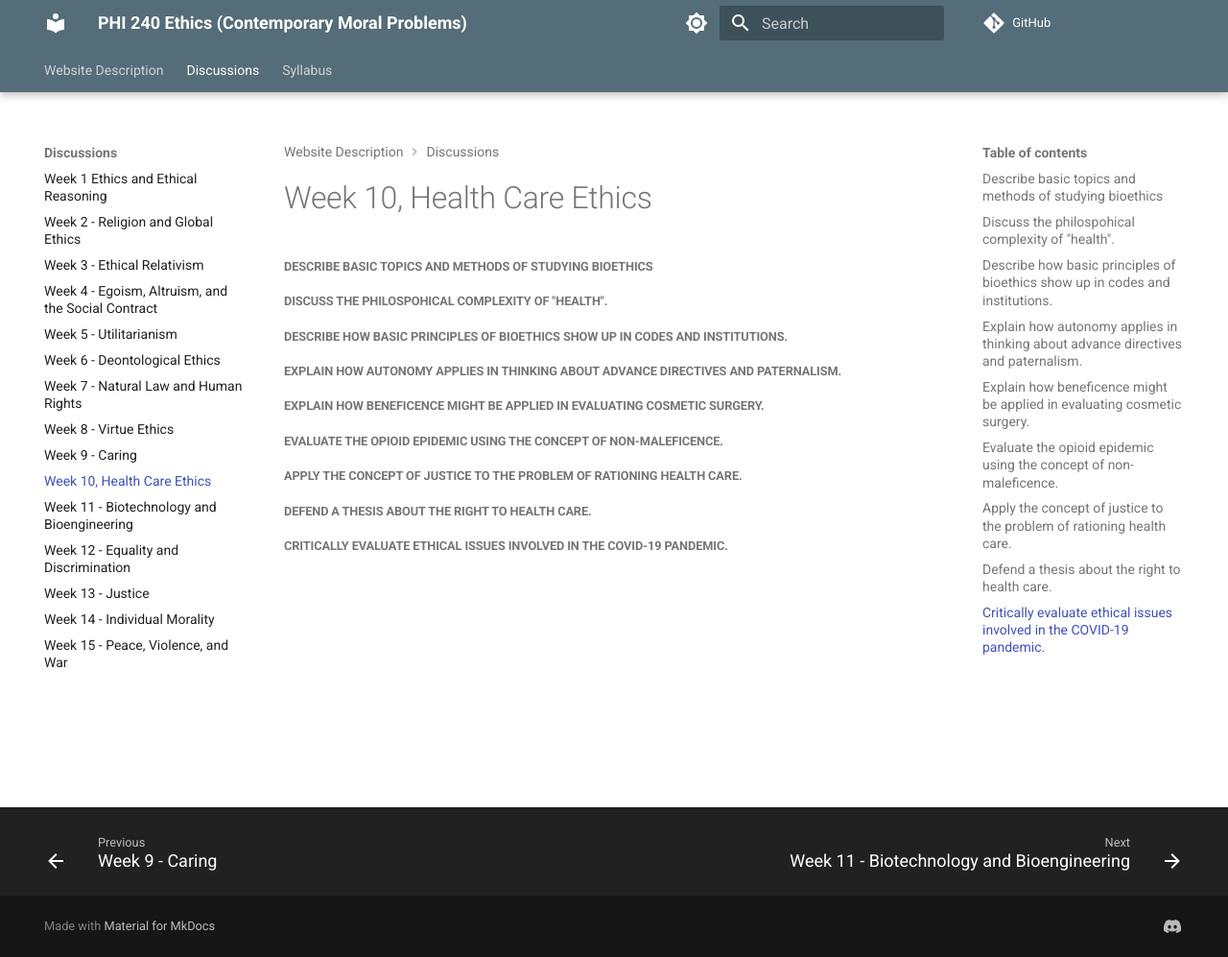
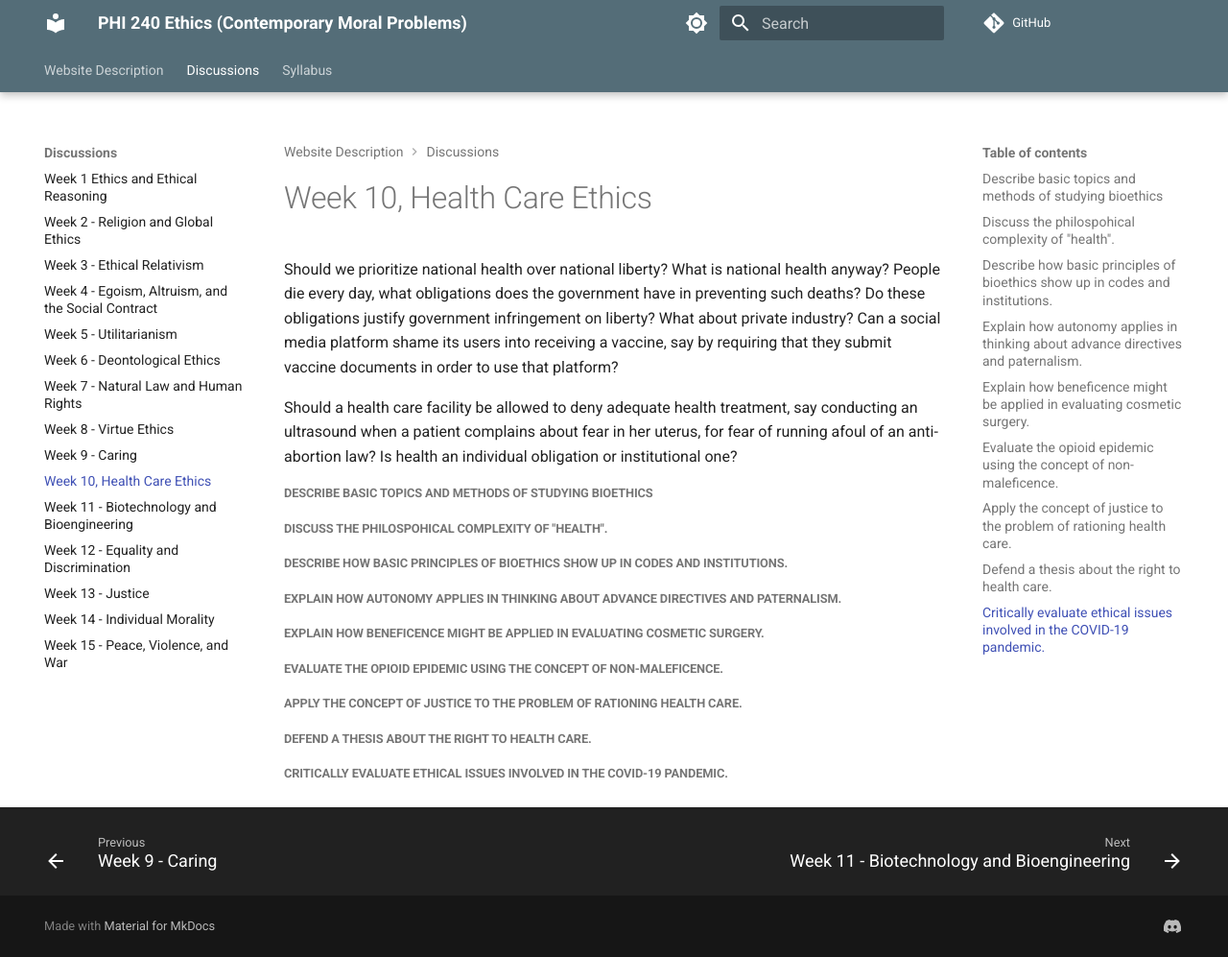
Before and after one commit to montaque-reynolds/montaque-reynolds.github.io, an MkDocs documentation site: the page built from docs/Discussions/week-10.md, in a window 1280 px wide and 997 px high. Shown: the whole window at 96% size. Built offline with MkDocs 1.6.1 and Material for MkDocs 9.7.7, drawn with Linux system fonts in a browser that asks for light colours; comment, search, counter and statistics services are not loaded.

Commit message:
add health care, fix title

```diff
--- a/docs/Discussions/week-10.md
+++ b/docs/Discussions/week-10.md
@@ -1,4 +1,8 @@
 # Week 10, Health Care Ethics
+
+Should we prioritize national health over national liberty? What is national health anyway? People die every day, what obligations does the government have in preventing such deaths? Do these obligations justify government infringement on liberty? What about private industry? Can a social media platform shame its users into receiving a vaccine, say by requiring that they submit vaccine documents in order to use that platform?
+
+Should a health care facility be allowed to deny adequate health treatment, say conducting an ultrasound when a patient complains about fear in her uterus, for fear of running afoul of an anti-abortion law? Is health an individual obligation or institutional one?
 
 ##### Describe basic topics and methods of studying bioethics
 
```
Also changed, not shown: site/Discussions/week-10.html, site/search/search_index.js, site/search/search_index.json.
